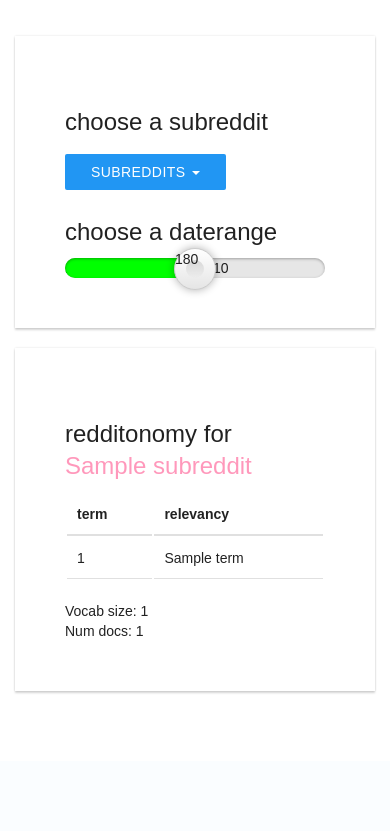
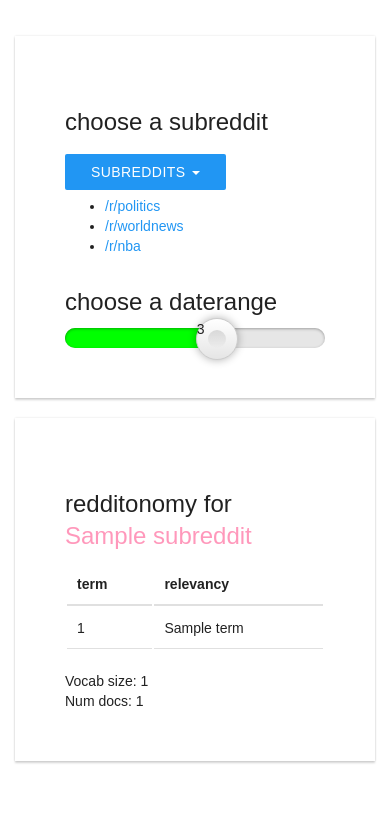
Before and after one commit to biterbilen/redditonomy, a Flask app: template redditonomy/templates/home.html in a window 390 px wide. Shown: the part 404-1235 px from the top of the page. Before the commit the page ends 1098 px from the top, so only its background shows below. Run offline with Flask 2, Linux system fonts and the light colour scheme; the template is opened without the code that fills it: most values are stand-ins (such as "Sample title", 1, 10 or a date in 2020); some libraries are stand-ins or nearby versions.

Commit message:
simple updating ui with dummy data

```diff
--- a/redditonomy/templates/home.html
+++ b/redditonomy/templates/home.html
@@ -41,12 +41,12 @@
                 <div class="mui-panel" style="padding: 50px;">
                     <h2>choose a subreddit</h2>
                     <div class="mui-dropdown">
-                        <button id='subreddit-selector' class="mui-btn mui-btn--primary" data-mui-toggle="dropdown">
+                        <button id='subreddit-selector' class="mui-btn mui-btn--primary" data-toggle="dropdown">
                             subreddits
                             <span class="mui-caret"></span>
                         </button>
                         {% set subreddits = ['/r/politics', '/r/worldnews', '/r/nba'] %}
-                        <ul class="mui-dropdown__menu">
+                        <ul class="dropdown_menu">
                             {% for subreddit in subreddits %}
                             <li><a href="#">{{ subreddit }}</a></li>
                             {% endfor %}
@@ -54,7 +54,7 @@
                     </div>
                     <h2>choose a daterange</h2>
                     <div class="rangeslider-wrap">
-                        <input type="range" min="150" max="210" step="1" labels="150, 160, 170, 180, 190, 200, 210">
+                        <input type="range" min="0" max="5" step="1" labels="0, 1, 2, 3, 4, 5">
                     </div>
                 </div>
             </div>
@@ -62,8 +62,12 @@
             <div class="mui-col-sm-6 mui-col-md-6 mui-col-lg-6">
                 <div class="mui-panel" style="padding: 50px;">
                     <div class="mui-row">
-                        <div class="mui-col-sm-6 mui-col-md-6 mui-col-lg-6">
-                            <h2>redditonomy for <div class="mui--text-accent-secondary">{{ data['subreddit'] }}</div></h2>
+                        <div class="mui-col-sm-12 mui-col-md-12 mui-col-lg-12">
+                            <h2>redditonomy for
+                                <div class="mui--text-accent-secondary">
+                                    {{ data['subreddit'] }}<span id="date"></span>
+                                </div>
+                            </h2>
                         </div>
                     </div>
                     <table id="taxonomy" class="mui-table mui-table--bordered">
@@ -84,9 +88,9 @@
                     </table>
                     <hl/>
                     <div class="mui-panel-footer">
-                        Vocab size: {{ data['vocab_size'] }}
+                        Vocab size: <span id='vocab'>{{ data['vocab_size'] }}</span>
                         <br/>
-                        Num docs: {{ data['corpus_size'] }}
+                        Num docs: <span id='documents'>{{ data['corpus_size'] }}</span>
                     </div>
                 </div>
             </div>
@@ -95,6 +99,7 @@
 </body>
 
 <script>
+ $('#subreddit-selector').dropdown();
  $('input[type="range"]').rangeslider({
   // Feature detection the default is `true`.
     // Set this to `false` if you want to use
@@ -102,7 +107,7 @@
     // the native <input type="range"> element.
     polyfill: false,
 
-    // Default CSS classes
+// Default CSS classes
     rangeClass: 'rangeslider',
     disabledClass: 'rangeslider--disabled',
     horizontalClass: 'rangeslider--horizontal',
@@ -131,30 +136,32 @@
     // Callback function
     onSlide: function(position, value) {
       var $handle = this.$range.find('.rangeslider__handle__value');
-      $handle.text(this.value);
+      var results = [
+          {date: '01-01-2008', vocabsize: 10000, numdocs: 100, scores: [['repub', '0.03'], ['demo', '0.02']]},
+          {date: '01-08-2008', vocabsize: 20000, numdocs: 1000, scores: [['repub', '0.03'], ['demo', '0.02']]},
+          {date: '01-15-2008', vocabsize: 30000, numdocs: 10000, scores: [['repub', '0.03'], ['demo', '0.02']]},
+          {date: '01-21-2008', vocabsize: 40000, numdocs: 100000, scores: [['repub', '0.03'], ['demo', '0.02']]},
+          {date: '01-28-2008', vocabsize: 50000, numdocs: 1000000, scores: [['repub', '0.03'], ['demo', '0.02']]},
+      ];
+      var thisEntry = results[this.value];
+      $('#date').text(', ' + thisEntry['date']);
+
+      $('#taxonomy tbody').empty();
+      for (var i = 0; i < thisEntry['scores'].length; i++) {
+          $('#taxonomy tbody')
+              .append($('<tr>')
+                  .append($('<td>').text(thisEntry['scores'][i][0]))
+                  .append($('<td>').text(thisEntry['scores'][i][1]))
+          );
+      }
+
+      $('#vocab').text(thisEntry['vocabsize']);
+      $('#documents').text(thisEntry['numdocs']);
     },
 
     // Callback function
      onSlideEnd: function(position, value) {
-         var results = [[['repub', '0.03'], ['demo', '0.02']],
-                        [['obama', '0.03'], ['trump', '0.02']],
-                        [['election', '0.04'], ['highlights', '0.01']]];
-         $('#taxonomy tbody').empty();
-         for (var j = 0; j < results.length; j++) {
-            for (var i = 0; i < results[j].length; i++) {
-                $('#taxonomy tbody')
-                    .append($('<tr>')
-                        .append($('<td>').text(results[j][i][0]))
-                        .append($('<td>').text(results[j][i][1]))
-                );
-            }
-         }
      }
 });
-$('#subreddit-selector').dropdown();
-$('#subreddit-selector').on('select', function() {
-     console.log(this.value);
-});
-
 </script>
 </html>
```
